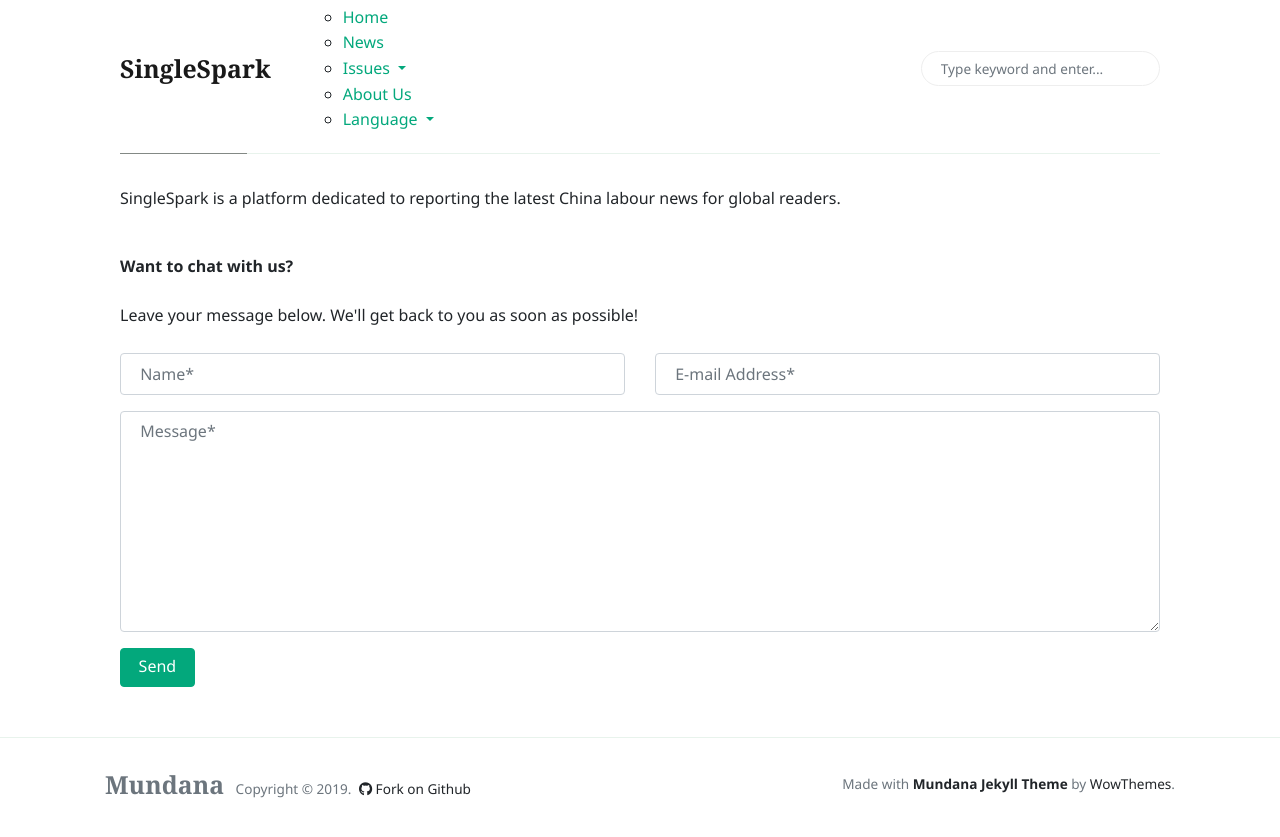
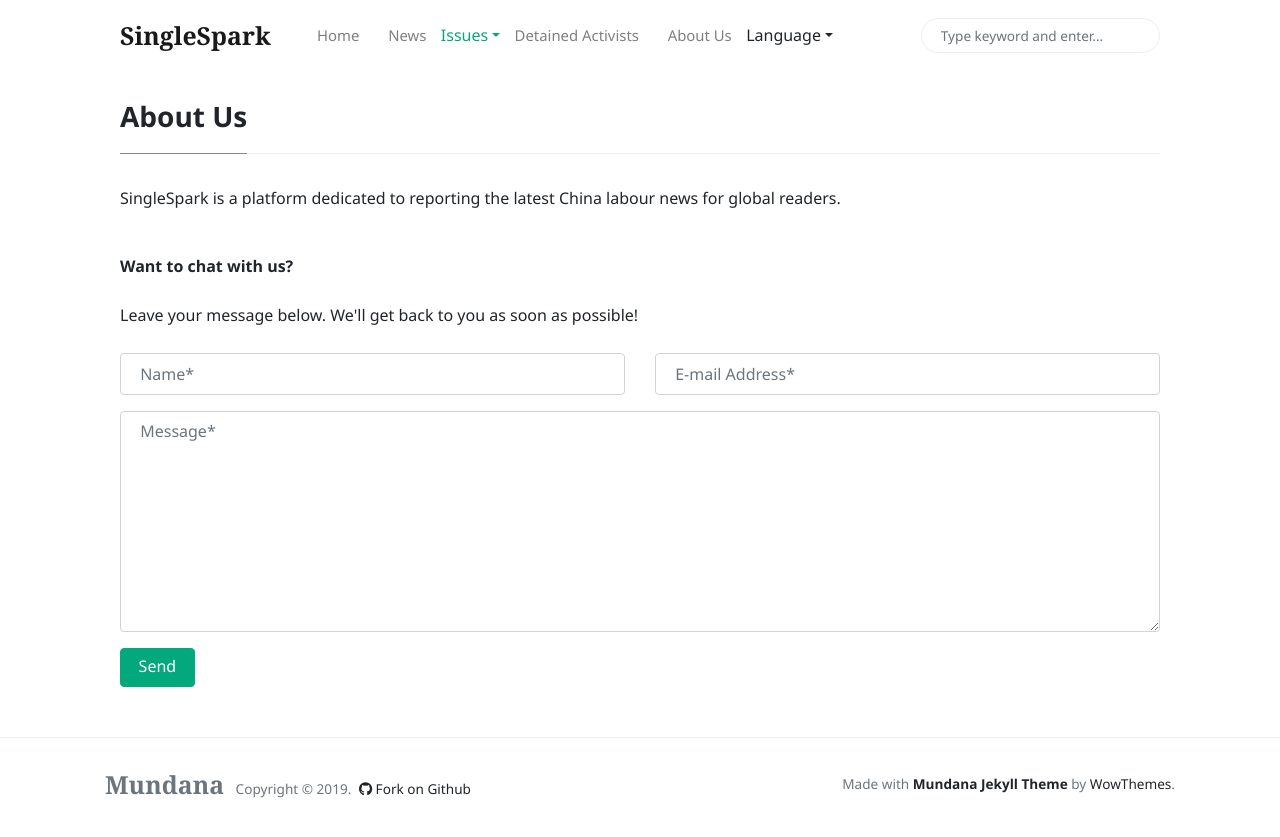
Before and after one commit to laoquan18/laoquan18.github.io, a Jekyll site: the page built from _pages/contact.md, in a window 1280 px wide. Shown: the top 837 px of the page. Built offline with Jekyll 4.4.1, drawn with Linux system fonts in a browser that asks for light colours; nearby versions of some CDN libraries.

Commit message:
Update menu-header.html

```diff
--- a/_includes/menu-header.html
+++ b/_includes/menu-header.html
@@ -1,29 +1,18 @@
-    <ul class="nav-item">
-        {% assign links = site.data.navigation %}
-        {% for link in links %}
-            {% assign class = nil %}
-            {% if page.url contains link.url %}
-                {% assign class = 'active' %}
-            {% endif %}
-            {% if link.sublinks %}
-                <li class="dropdown {{ class }}">
-                    <a href="{{ site.url }}{{ site.baseurl }}{{ link.url }}" class="dropdown-toggle" data-toggle="dropdown" role="button" aria-haspopup="true" aria-expanded="false">{{ link.title }} <span class="caret"></span></a>
-                    <ul class="dropdown-menu">
-                        {% for sublink in link.sublinks %}
-                            {% if sublink.title == 'separator' %}
-                                <li role="separator" class="divider"></li>
-                            {% else %}
-                                <li>
-                                    <a href="{{ site.url }}{{ site.baseurl }}{{ sublink.url }}">{{ sublink.title }}</a>
-                                </li>
-                            {% endif %}
-                        {% endfor %}
-                    </ul>
-                </li>
-            {% else %}
-                <li class="{{ class }}">
-                    <a href="{{ site.url }}{{ site.baseurl }}{{ link.url }}">{{ link.title }}</a>
-                </li>
-            {% endif %}
-        {% endfor %}
+<!--  Replace menu links here -->
+
+<li class="nav-item"><a class="nav-link" href="{{site.baseurl}}/index.html">Home</a></li>
+<li class="nav-item"><a class="nav-link" href="{{site.baseurl}}/news.html">News</a></li>
+<li class="dropdown"><a href="{{ site.baseurl }}/issues.html" class="dropdown-toggle" data-toggle="dropdown" role="button" aria-haspopup="true" aria-expanded="false">Issues<span class="caret"></span></a>
+    <ul class="dropdown-menu">
+        <li><a href="{{ site.baseurl }}/issues/jasic.html">Jasic</a></li>
+        <li><a href="{{ site.baseurl }}/issues/silicosis.html">Silicosis</a></li>
     </ul>
+</li>
+<li class="nav-item"><a class="nav-link" href="{{site.baseurl}}/detainees.html">Detained Activists</a></li>
+<li class="nav-item"><a class="nav-link" href="{{site.baseurl}}/about.html">About Us</a></li>
+<li class="dropdown"><a class="dropdown-toggle" data-toggle="dropdown" role="button" aria-haspopup="true" aria-expanded="false">Language<span class="caret"></span></a>
+    <ul class="dropdown-menu">
+        <li><a href="{{ site.baseurl }}/issues/index.html">English</a></li>
+        <li><a href="{{ site.baseurl }}/issues/index_zh.html">简体中文</a></li>
+    </ul>
+</li>
```
